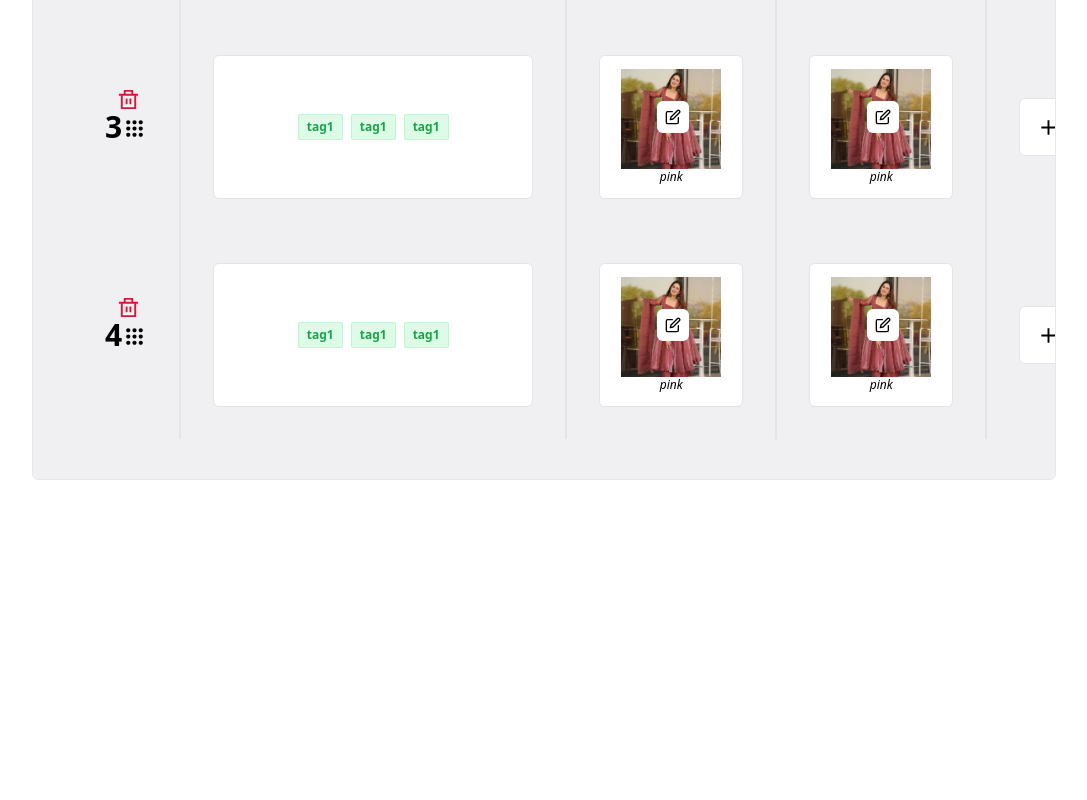
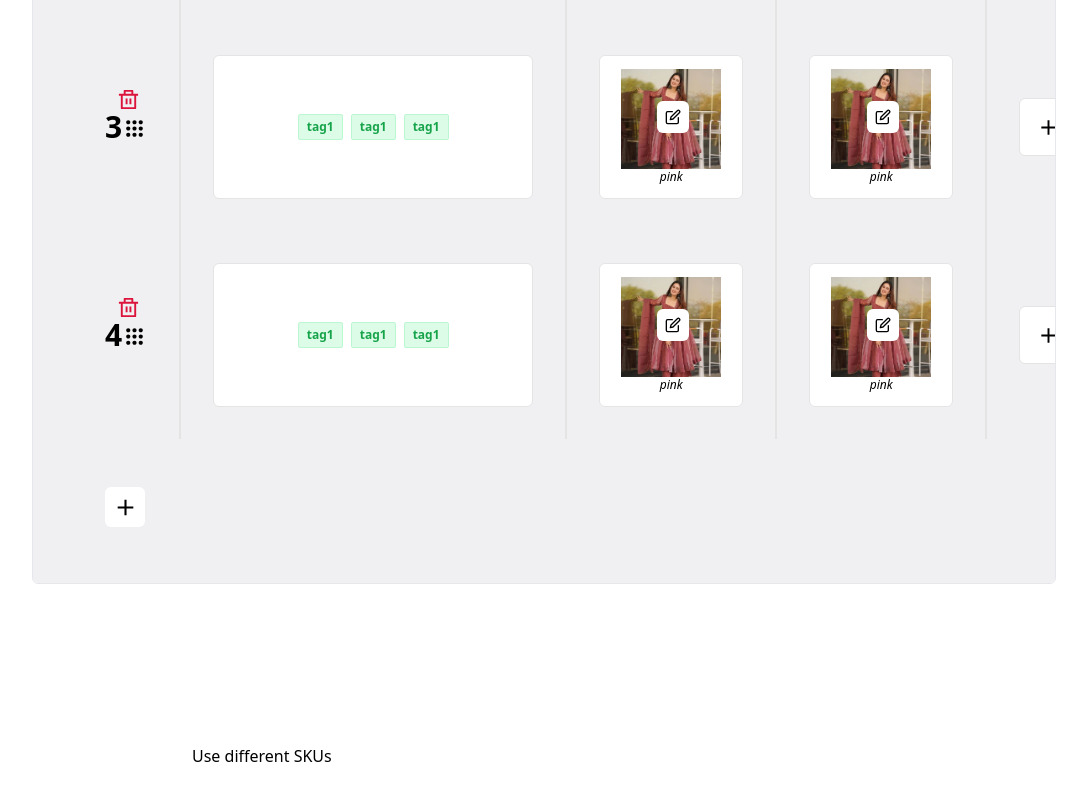
Before and after one commit to saswatimahanta/retainiq-assignment, a Next.js app: page / in a window 1280 px wide. Shown: the part 508-1308 px from the top of the page, without its empty margins (96-1183 px from the left). Before the commit the page ends 988 px from the top, so only its background shows below. Built offline with nearby package versions, Linux system fonts and the light colour scheme.

Commit message:
deleting rows implemented

```diff
--- a/app/components/Row.js
+++ b/app/components/Row.js
@@ -12,7 +12,8 @@ const Row = ({
     index,
     id,
     moveCard,
-    handleAddRows,
+    handleAddColumns,
+    handleDeleteRows,
 }) => {
     const ref = useRef(null)
     const [{ handlerId }, drop] = useDrop({
@@ -77,7 +78,9 @@ const Row = ({
     <tr ref={ref} className="h-[13rem] cursor-move">
         <td className="sticky top-0 left-0 z-20 px-8 border-r-2 border-[#E4E4E4] bg-[#F0F0F2]">
           <div className="relative">
-            <div className="absolute top-[-57%] right-[18%] cursor-pointer">
+            <div className="absolute top-[-57%] right-[18%] cursor-pointer"
+              onClick={()=>handleDeleteRows(index)}
+            >
               <RiDeleteBinLine color="crimson" size={23}/>
             </div>
             <div className="flex justify-center items-end">
@@ -123,7 +126,7 @@ const Row = ({
         <td className='px-8'>
             <div
                 className='h-[58px] w-[58px] border border-[#E4E4E4] rounded-md bg-white cursor-pointer flex justify-center items-center'
-                onClick={handleAddRows}
+                onClick={handleAddColumns}
             >
                 <IoMdAdd size={23}/>
             </div>
--- a/app/page.js
+++ b/app/page.js
@@ -7,6 +7,7 @@ import { DndProvider } from "react-dnd";
 import update from 'immutability-helper';
 import { HTML5Backend } from "react-dnd-html5-backend";
 import Rowx from "./components/Rowx";
+import { IoMdAdd } from "react-icons/io";
 
 const initialHeaderRows = ["", "Product Filter", "Primary Variant", "Variant 1"];
 
@@ -146,7 +147,7 @@ export default function Home() {
     )
   }, [])
 
-  const handleAddRows= (e) => {
+  const handleAddColumns= (e) => {
     e.stopPropagation();
     setRows((prevRows) =>
     prevRows.map((row) => ({
@@ -154,12 +155,42 @@ export default function Home() {
       variants: [
         ...row.variants,
         {
-          id: row.variants.length + 1,
           design: "Add Design",
         },
       ],
     }))
   );
+  }
+
+  const handleAddRows = () => {
+    setRows(prevRows => [
+      ...prevRows,
+      {
+        id: prevRows.length+1,
+        tags: [
+          {
+            name: "tag1",
+            status: "active",
+          },
+          {
+            name: "tag1",
+            status: "inactive",
+          },
+          {
+            name: "tag1",
+            status: "active",
+          }
+        ],
+        variants: prevRows[0].variants.map((variant)=>({
+          design: "Add Design",
+        }))
+      }
+
+    ])
+  }
+
+  const handleDeleteRows= (index) => {
+    setRows(prevRows=>prevRows.filter((row, i)=> index != i));
   }
 
   useEffect(()=>{
@@ -179,19 +210,20 @@ export default function Home() {
         index={index}
         id={row.id}
         moveCard={moveCard}
-        handleAddRows={handleAddRows}
+        handleAddColumns={handleAddColumns}
       />
     )
   }, [])
 
   return (
-    <div className="relative mt-12 flex w-[80vw] max-w-[80vw] overflow-x-auto no-scrollbar min-h-[60vh] border border-[#E4E4E4]-500 p-10 bg-[#F0F0F2] rounded-md">
+    <>
+    <div className="relative mt-12 w-[80vw] max-w-[80vw] overflow-x-auto no-scrollbar min-h-[60vh] border border-[#E4E4E4]-500 p-10 bg-[#F0F0F2] rounded-md">
       <DndProvider backend={HTML5Backend}>
         <table>
           <thead>
             <tr className="">
               {rowHeaders.map((header, index)=>(
-                <th className={index<2 && 'sticky top-[0] left-[122px] z-2 bg-[#F0F0F2]'} key={index}>{header}</th>
+                <th className={index<2 ? 'sticky top-[0] left-[122px] z-2 bg-[#F0F0F2]': ''} key={index}>{header}</th>
               ))}
             </tr>
           </thead>
@@ -204,12 +236,21 @@ export default function Home() {
                 index={index}
                 id={row.id}
                 moveCard={moveCard}
-                handleAddRows={handleAddRows}
+                handleAddColumns={handleAddColumns}
+                handleDeleteRows={handleDeleteRows}
               />
             ))}
           </tbody>
         </table>
       </DndProvider>
+      <div className="bg-white w-[2.5rem] h-[2.5rem] flex justify-center items-center rounded-md border-[#E4E4E4] cursor-pointer translate-x-[2rem]
+      translate-y-[3rem] mb-[4rem]"
+      onClick={handleAddRows}>
+        <IoMdAdd size={25}/>
+      </div>
     </div>
+
+    <div className="m-[10rem]">Use different SKUs</div>
+    </>
   );
 }
```
